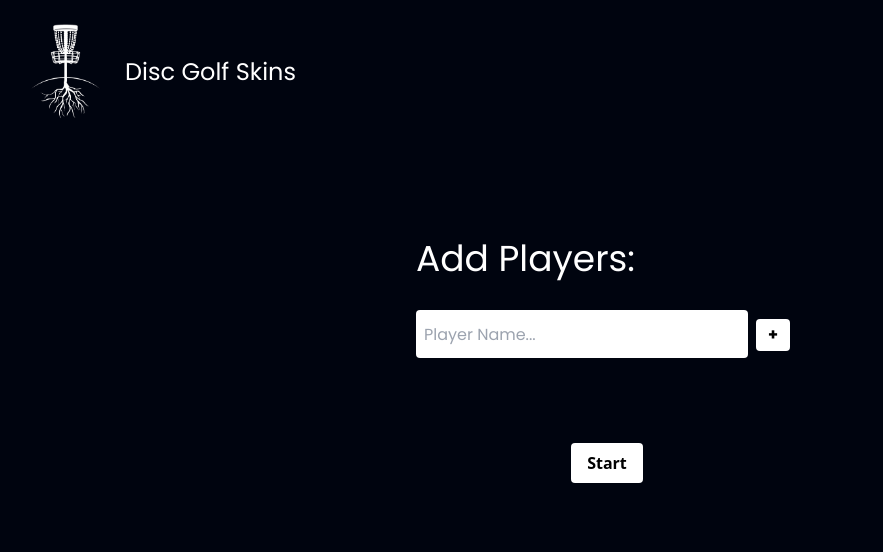
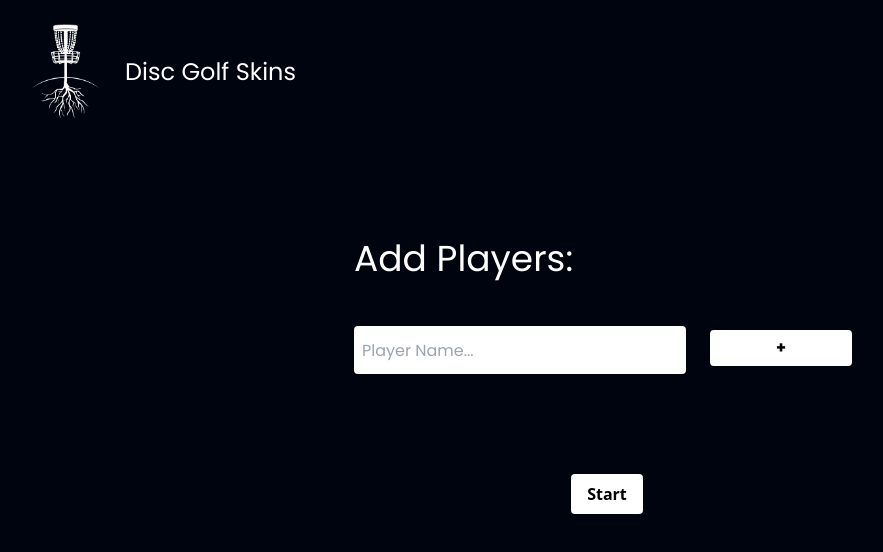
Before and after one commit to hkapk/Disc-Golf-Skins-ScoreKeeper, a React (Vite) app: page / in a window 1280 px wide. Shown: the top 552 px of the page, without its empty margins (33-916 px from the left). Built offline with nearby package versions, Linux system fonts and the light colour scheme.

Commit message:
added endggame modal to display final scores in the future

```diff
--- a/src/App.jsx
+++ b/src/App.jsx
@@ -2,9 +2,13 @@
 import Navbar from './components/Navbar'
 import PlayerForm from './components/PlayerForm';
 import ScoreList from './components/ScoreList';
+import ScoreModal from './components/scoreModal';
 import styles from './style'
 
+
 import React, { useState, createContext } from 'react';
+// import { BrowserRouter as Router, Routes, Route, Link } from 'react-router-dom';
+
 
 export const PageContext = createContext(true);
 
@@ -13,20 +17,38 @@ function App() {
   // const [currentPage, setCurrentPage] = useState('PlayerForm');
   const [isToggled, setIsToggled] = useState(true);
 
+  //score modal
+  const [modalOn, setModalOn] = useState(false);
+  const [choice, setChoice] = useState(false)
+
+  const clicked = () => {
+    setModalOn(true)
+  }
+
   return (
-    <div className="bg-primary w-full overflow-hidden h-screen">
+
+    <div className="bg-primary w-full overflow-visible h-screen">
       <div className={`${styles.paddingX} ${styles.flexCenter}`}>
         <div className={`${styles.boxWidth}`}>
           <Navbar />
+
         </div>
       </div>
       <div className={`bg-primary mb-auto ${styles.flexStart}`} >
-        <div className="container py-10 px-10 mx-0 min-w-full flex flex-col items-center">
+        <div className="py-10 px-10 mx-0 min-w-full flex flex-col items-center">
           <PageContext.Provider value={{ isToggled, setIsToggled }}>
             {isToggled ? <PlayerForm name={name} setName={setName} /> : <ScoreList name={name} setName={setName} />}
 
             {isToggled ? <button className="bg-white text-black hover:bg-blue-400 font-bold py-2 px-4 mt-3 rounded" onClick={() => setIsToggled(!isToggled)}>Start</button> :
-              <><button className="bg-white text-black hover:bg-blue-400 font-bold py-2 px-4 mt-3 rounded" onClick={() => (console.log("button"))}>End Game</button>
+              <>
+                {/* conditionally render the score modal when the endgame button is clicked */}
+                {modalOn && < ScoreModal setModalOn={setModalOn} setChoice={setChoice} />}
+
+                <div to="/Disc-Golf-Skins-ScoreKeeper/EndGame"
+                  className="bg-white text-black hover:bg-blue-400 font-bold py-2 px-4 mt-3 rounded"
+                  onClick={clicked}> End Game</div>
+
+
                 <button className="bg-white text-black hover:bg-blue-400 font-bold py-2 px-4 mt-3 rounded" onClick={() => setIsToggled(!isToggled)}>New Game</button> </>}
           </PageContext.Provider>
         </div>
--- a/src/components/PlayerForm.jsx
+++ b/src/components/PlayerForm.jsx
@@ -19,21 +19,27 @@ function PlayerForm({ name, setName }) {
     return (
         <form onSubmit={addPlayer}>
             <div className='w-full flex py-6
-        justify-between items-center navbar
-        font-poppins font-normal text-[16px]
-        text-white'>
-                <div><h1 className="py-6 text-[36px]"> Add Players: </h1>
-                    <input className='submitButton text-black p-2 h-12 rounded'
+                            justify-between items-center navbar
+                            font-poppins font-normal text-[16px]
+                            text-white'>
+                <div className="grid grid-cols-3 gap-4">
+                    <h1 className="py-6 text-[36px] col-span-3"> Add Players: </h1>
+                    <input className='submitButton text-black p-2 h-12 rounded col-span-2'
                         type='text'
                         name="playerName"
                         id="playerName"
                         placeholder="Player Name..."
                         ref={playerName} />
-                    <input className='bg-white text-black hover:bg-blue-400 font-bold m-2 py-1 px-3 mt-1 rounded' type='submit' value='+'></input>
+                    <input className='  bg-white text-black
+                                        hover:bg-blue-400 font-bold m-2
+                                        py-1 px-3 mt-1 rounded' type='submit' value='+'></input>
+
+
                     <div>
-                        <ul className="list-none flex  flex-col justify-end
-            items-center text-[24px]
-            py-6">
+                        <ul className=" list-none flex
+                                        flex-col justify-end
+                                        items-center text-[24px]
+                                        py-6">
                             <PlayerList name={name} setName={setName} />
                         </ul>
                     </div>
--- /dev/null
+++ b/src/components/scoreModal.jsx
@@ -0,0 +1,37 @@
+const ScoreModal = ({ setModalOn, setChoice }) => {
+
+    const handleOKClick = () => {
+        setChoice(true)
+        setModalOn(false)
+    }
+    const handleCancelClick = () => {
+        setChoice(false)
+        setModalOn(false)
+    }
+
+    return (
+
+        <div className="bg-grey-200 fixed inset-0 z-10   ">
+
+            <div className="flex justify-center  h-screen items-center ">
+
+                <div className="flex-col justify-center  bg-white py-12 px-24 rounded-xl ">
+
+                    <div className="flex  text-lg  text-zinc-600   mb-10" >Score Table Here
+                    </div>
+
+
+
+                    <div className="flex">
+                        <button onClick={handleCancelClick} className=" rounded px-4 py-2 text-white  bg-red-400 ">Cancel</button>
+                        <button onClick={handleOKClick} className="rounded px-4 py-2 ml-4 text-white bg-green-500 ">New Game</button>
+                    </div>
+
+                </div>
+            </div>
+        </div>
+
+    );
+}
+
+export default ScoreModal
```
Also changed, not shown: package.json (+7 -2 lines), 1 other file (tests, documents, lock files or other folders).
